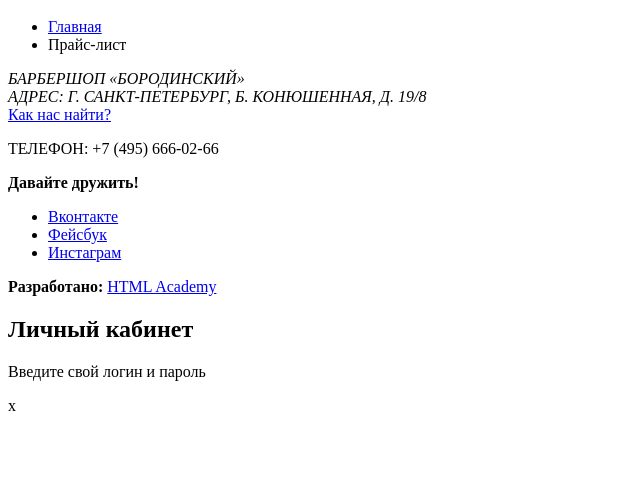
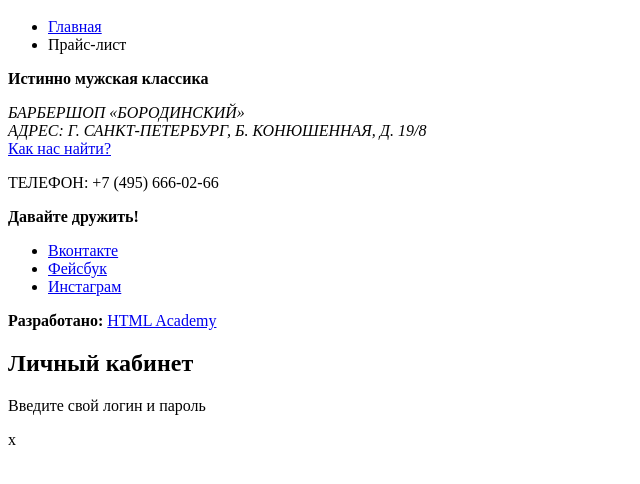
Before and after one commit to Ojiobo/1046437-barbershop-25, a plain HTML site: page price-list.html in a window 1280 px wide. Shown: the part 228-712 px from the top of the page, without its empty margins (0-640 px from the left). Drawn offline with Linux system fonts and the light colour scheme.

Commit message:
Добавил лид - Истинно мужская классика

```diff
--- a/price-list.html
+++ b/price-list.html
@@ -32,6 +32,8 @@
             <li><a href="index.html">Главная</a></li>
             <li class="breadcrumbs-current">Прайс-лист</li>
         </ul>
+
+        <p class="lead"><b>Истинно мужская классика</b></p>
 
   	</main>
 
```
